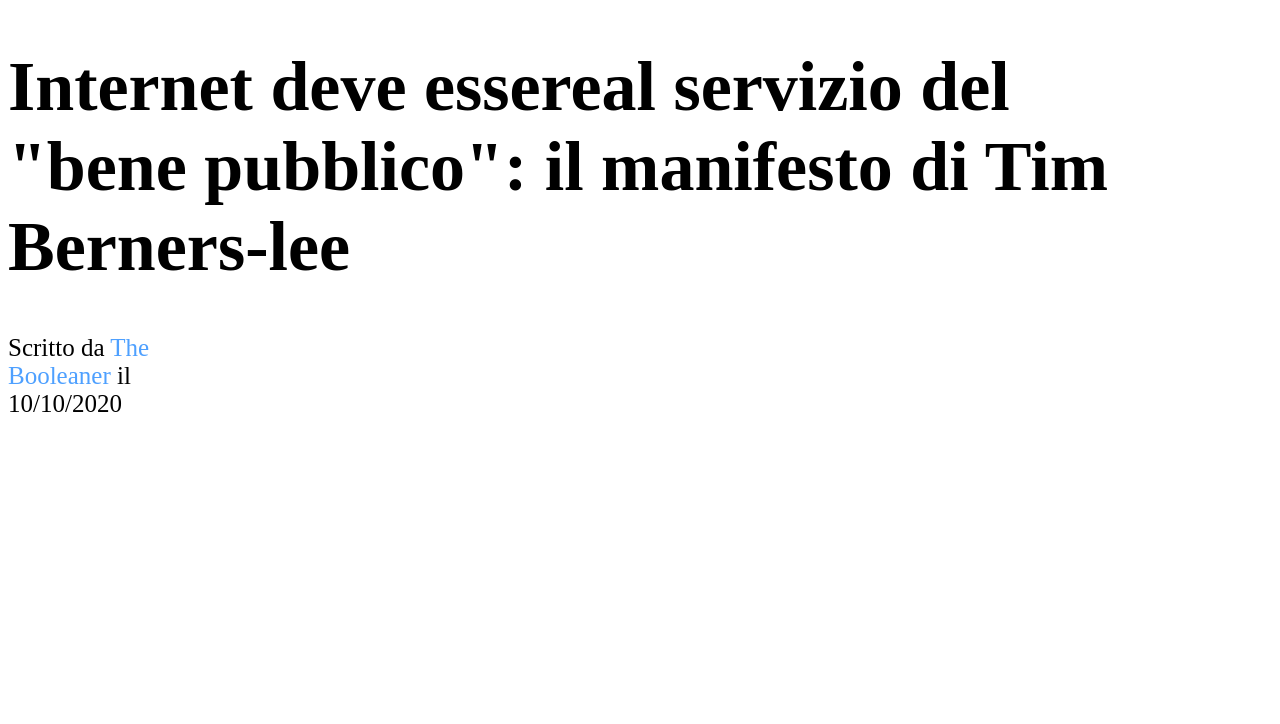
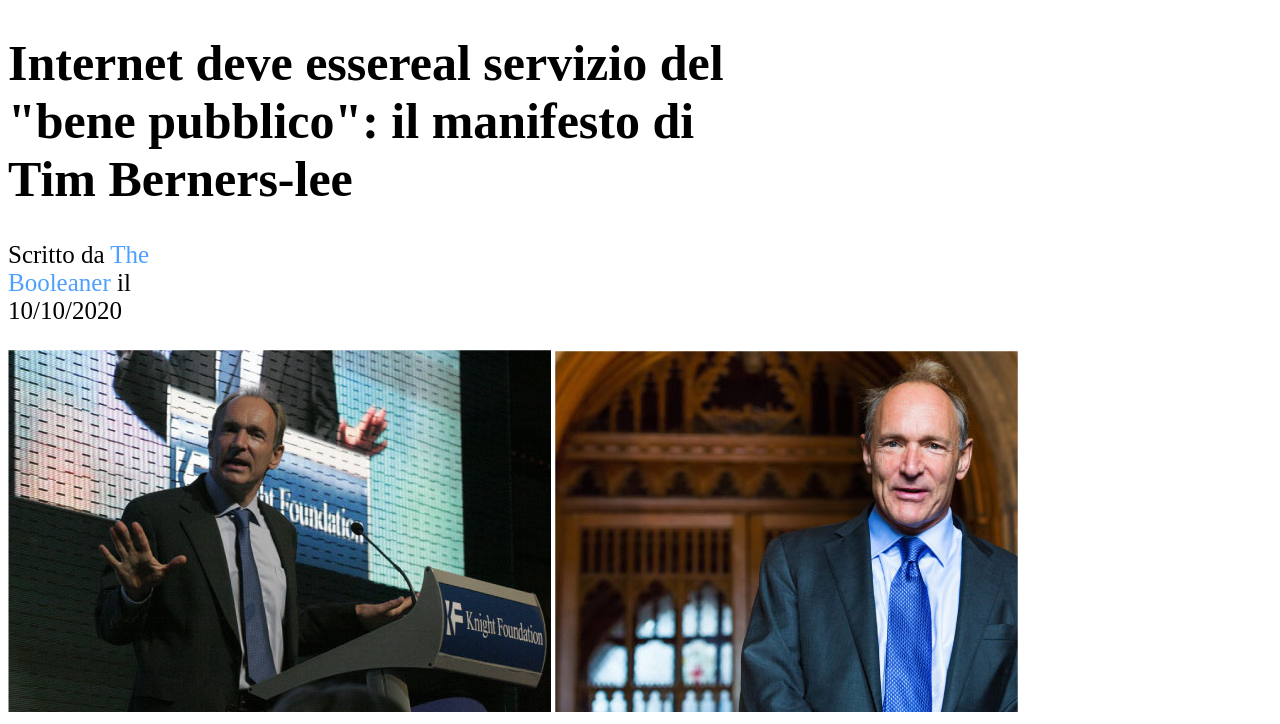
Before and after one commit to Oltion-Koceku/html-css-booleaner, a plain HTML site: page index.html in a window 1280 px wide. Shown: the part 108-832 px from the top of the page. Before the commit the page ends 800 px from the top, so only its background shows below. Drawn offline with Linux system fonts and the light colour scheme.

Commit message:
[add] foto

```diff
--- a/assets/style/main.css
+++ b/assets/style/main.css
@@ -1,7 +1,6 @@
 body header{
 width: 5000px;
 height: 100px;
-margin: 0;
 background-color: #4ea0ff;
 background-image: url(../img/pattern.png);
 }
@@ -10,8 +9,8 @@ width: 4%;
 }
 
 h1{
-width: 90%;
-font-size: 70px;
+width: 60%;
+font-size: 50px;
 }
 p span{
 color: #4ea0ff;
@@ -20,3 +19,7 @@ color: #4ea0ff;
 width: 14%;
 font-size: 25px;
 }
+img{
+background-size: cover;
+height: 50%;
+}
--- a/index.html
+++ b/index.html
@@ -19,6 +19,11 @@
         Internet deve essereal servizio del "bene pubblico": il manifesto di Tim Berners-lee
     </h1>
      <p class="title">Scritto da <span>The Booleaner</span> il 10/10/2020</p>
+     <!-- foto -->
+     <div class="foto">
+      <img src="assets/img/tim-1.jpg" alt="">
+      <img src="assets/img/tim-2.jpg" alt="">
+     </div>
 
 
   </main>
```
